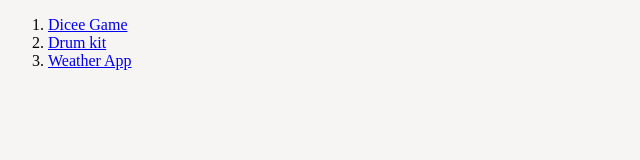
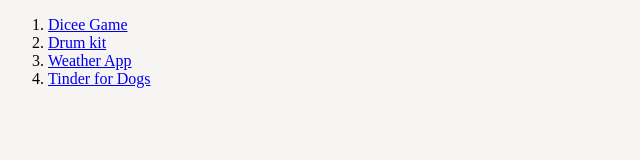
Before and after one commit to AsifNwz/Asif_Projects, a plain HTML site: page index.html in a window 1280 px wide. Shown: the whole page, without its empty margins (0-640 px from the left). Drawn offline with Linux system fonts and the light colour scheme.

Commit message:
Update index.html

```diff
--- a/index.html
+++ b/index.html
@@ -23,6 +23,12 @@
           >Weather App</a
         >
       </li>
+
+       <li>
+        <a href="https://asifnwz.github.io/Tinder-Dog/" target="_blank"
+          >Tinder for Dogs</a
+        >
+      </li>
     </ol>
 
     <script src="index.js"></script>
```
